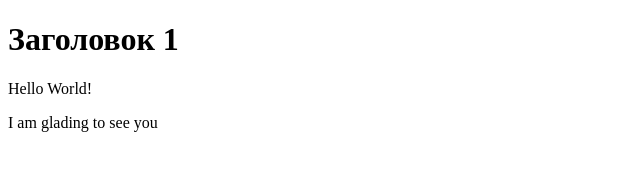
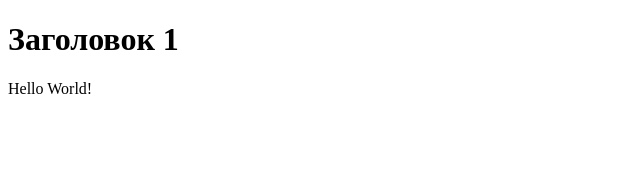
Before and after one commit to VadimBolshakov/First_project, a plain HTML site: page index.html in a window 1280 px wide. Shown: the whole page, without its empty margins (0-640 px from the left). Drawn offline with Linux system fonts and the light colour scheme.

Commit message:
Revert "changed index.html"
This reverts commit eed7524c792dd4df8747e2c28a0b4e393ecda6dc.

```diff
--- a/index.html
+++ b/index.html
@@ -8,6 +8,5 @@
 <body>
     <h1>Заголовок 1</h1>
     <p>Hello World!</p>
-	<p>I am glading to see you</p>
 </body>
 </html>
```
